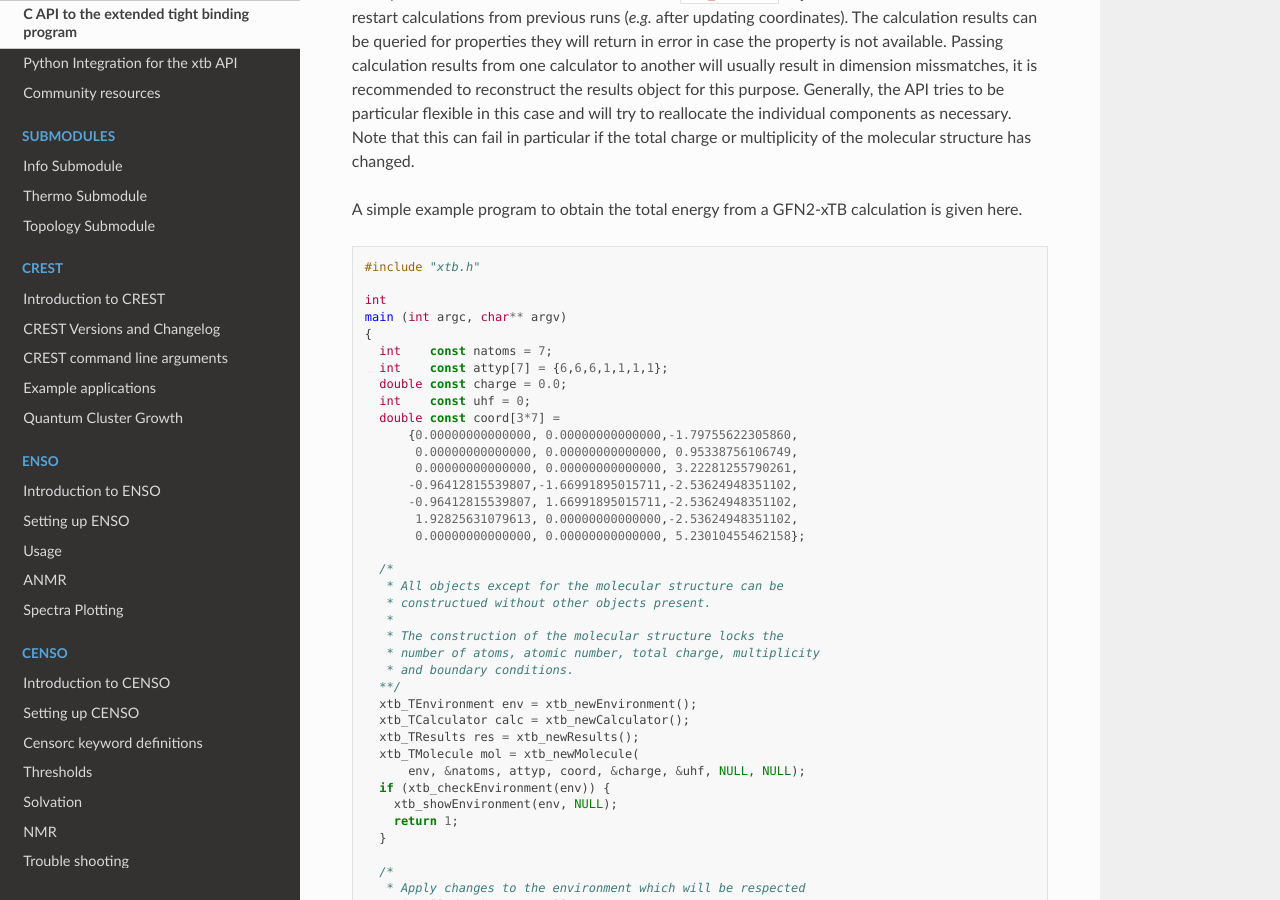
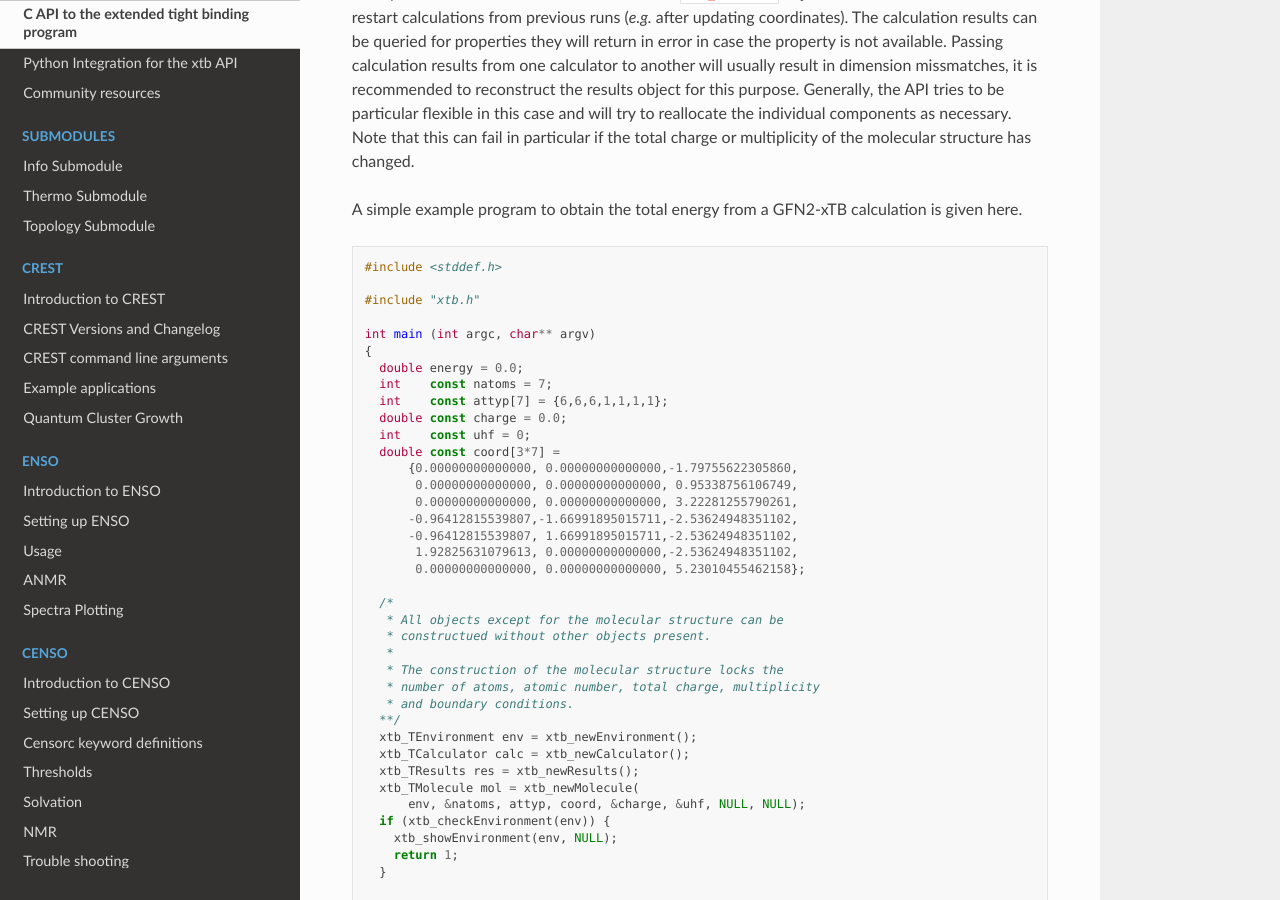
Before and after one commit to grimme-lab/xtb_docs, a Sphinx documentation site: the page built from source/capi.rst, in a window 1280 px wide and 900 px high, scrolled down 1127 px. Built offline with Sphinx 7.4.7 and the Read the Docs theme 2.0.0, drawn with Linux system fonts in a browser that asks for light colours; pages that are not in the unit, such as notebooks, are missing from menus.

Commit message:
Addressed compilation error: double energy was not defined. (#75)
* Also include required C header

Signed-off-by: Felix Pultar <felix.pultar@phys.chem.ethz.ch>

```diff
--- a/source/capi.rst
+++ b/source/capi.rst
@@ -74,11 +74,13 @@ GFN2-xTB calculation is given here.
 
 .. code-block:: c
 
+   #include <stddef.h>
+
    #include "xtb.h"
 
-   int
-   main (int argc, char** argv)
+   int main (int argc, char** argv)
    {
+     double energy = 0.0;
      int    const natoms = 7;
      int    const attyp[7] = {6,6,6,1,1,1,1};
      double const charge = 0.0;
```
